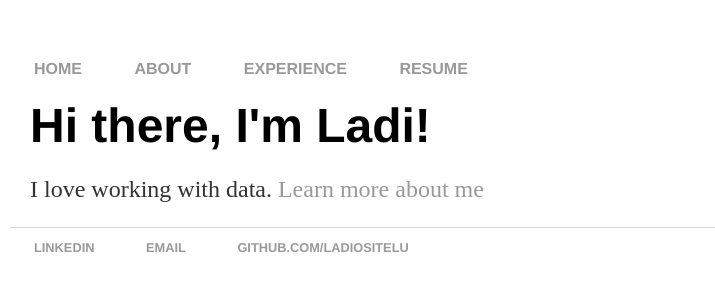
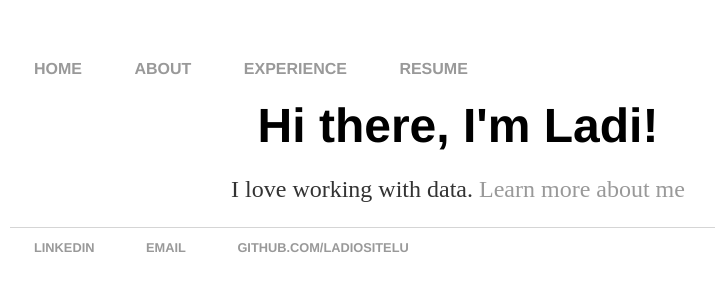
Before and after one commit to ladiositelu/ladiositelu.github.io, a Jekyll site: the page built from index.html, in a window 1280 px wide. Shown: the top 300 px of the page, without its empty margins (182-897 px from the left). Built offline with Jekyll 4.4.1, drawn with Linux system fonts in a browser that asks for light colours.

Commit message:
Update main.css

```diff
--- a/css/main.css
+++ b/css/main.css
@@ -39,14 +39,18 @@ a:hover {
 h1 {
     font-size: 3em;
     font-family:'Helvetica', 'Arial', 'Sans-Serif';
-    margin: 20px;
+    margin-top: 20px;
+    margin-bottom: 20px;
+    text-align:center;
 }
 
 p {
     font-size: 1.5em;
     line-height: 1.4em;
     color: #333;
-    margin: 20px;
+    margin-top: 20px;
+    margin-bottom: 20px;
+    text-align: center;
 }
 
 footer {
```
